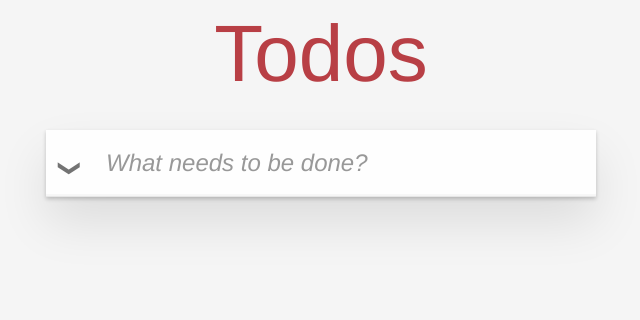
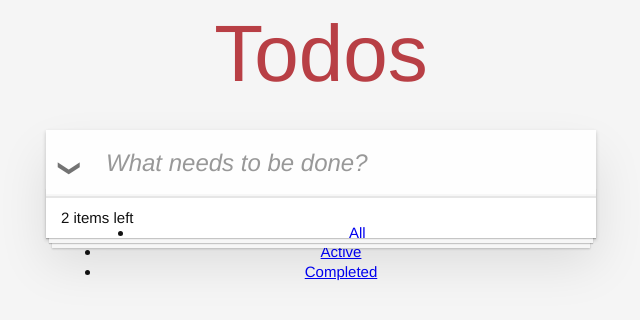
Before and after one commit to ohyland/todo-app, a React (Vite) app: page / in a window 1280 px wide. Shown: the top 320 px of the page, without its empty margins (319-959 px from the left). Built offline with nearby package versions, Linux system fonts and the light colour scheme.

Commit message:
Add footer and add the initial implementation for todo filers

```diff
--- a/src/App.js
+++ b/src/App.js
@@ -5,14 +5,21 @@ import ReactDOM from "react-dom";
 import "./style.css";
 import TodoItem from "./TodoItem";
 
+const ALL = 'all'
+const ACTIVE = 'active'
+const COMPLETED = 'completed'
+
 // APP
 const App = () => {
   const [todos, setTodos] = useState([]);
   const [newTodo, setNewTodo] = useState("");
+  const [nowShowingTodos, setNowShowingTodos] = useState([]);
+  const [todoFilter, setTodoFilter] = useState(ALL);
 
   useEffect(() => {
     const newTodos = JSON.parse(localStorage.getItem("todos") || "[]");
     setTodos(newTodos);
+    setNowShowingTodos(newTodos);
 
     let newTodoFromStorage = localStorage.getItem("new-todo");
     if (newTodoFromStorage) {
@@ -26,8 +33,15 @@ const App = () => {
 
 
   useEffect(() => {
+    if (todoFilter === ALL) {
+      setNowShowingTodos(todos);
+    } else if (todoFilter === ACTIVE) {
+      // Only keep the unchecked items
+    } else if (todoFilter === COMPLETED) {
+      // Only keep the checked items
+    }
     localStorage.setItem("todos", JSON.stringify(todos));
-  }, [todos]);
+  }, [todos, todoFilter]);
 
   useEffect(() => {
     localStorage.setItem("new-todo", JSON.stringify(newTodo));
@@ -120,6 +134,22 @@ const App = () => {
           })}
         </ul>
       </section>
+      <footer className="footer">
+          <span className="todo-count">
+            <strong>2</strong> items left
+          </span>
+          <ul className="filter">
+            <li>
+              <a href="#/">All</a>
+            </li>
+            <li>
+              <a href="#/active">Active</a>
+            </li>
+            <li>
+              <a href="#/completed">Completed</a>
+            </li>
+          </ul>
+      </footer>
     </div>
   );
 };
```
